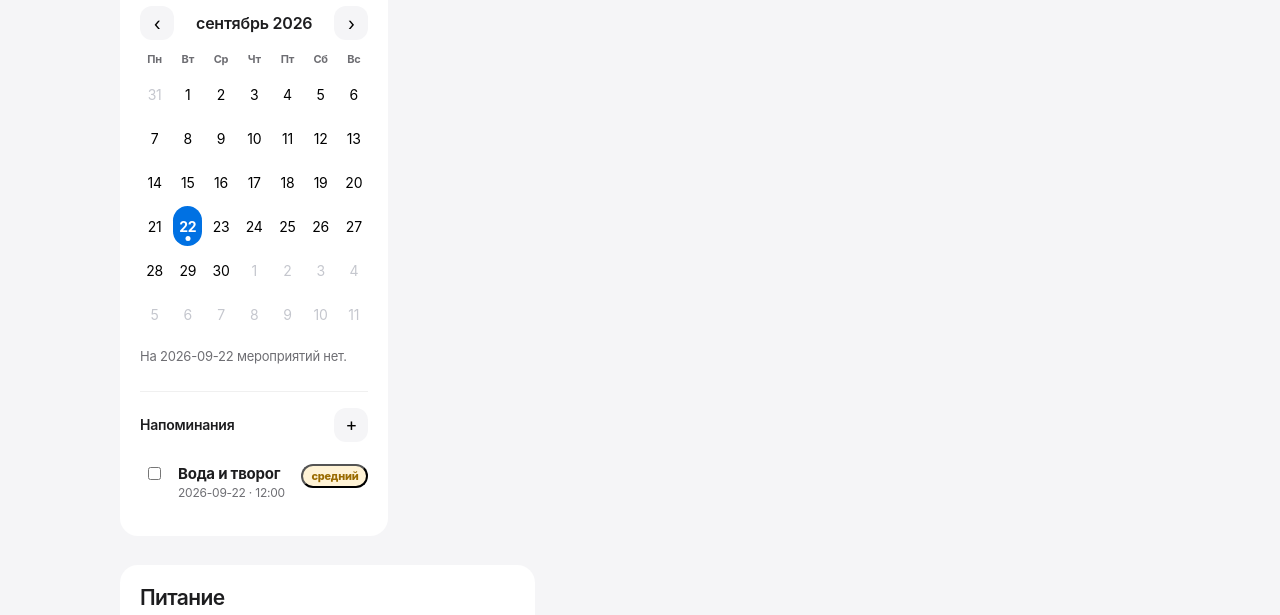
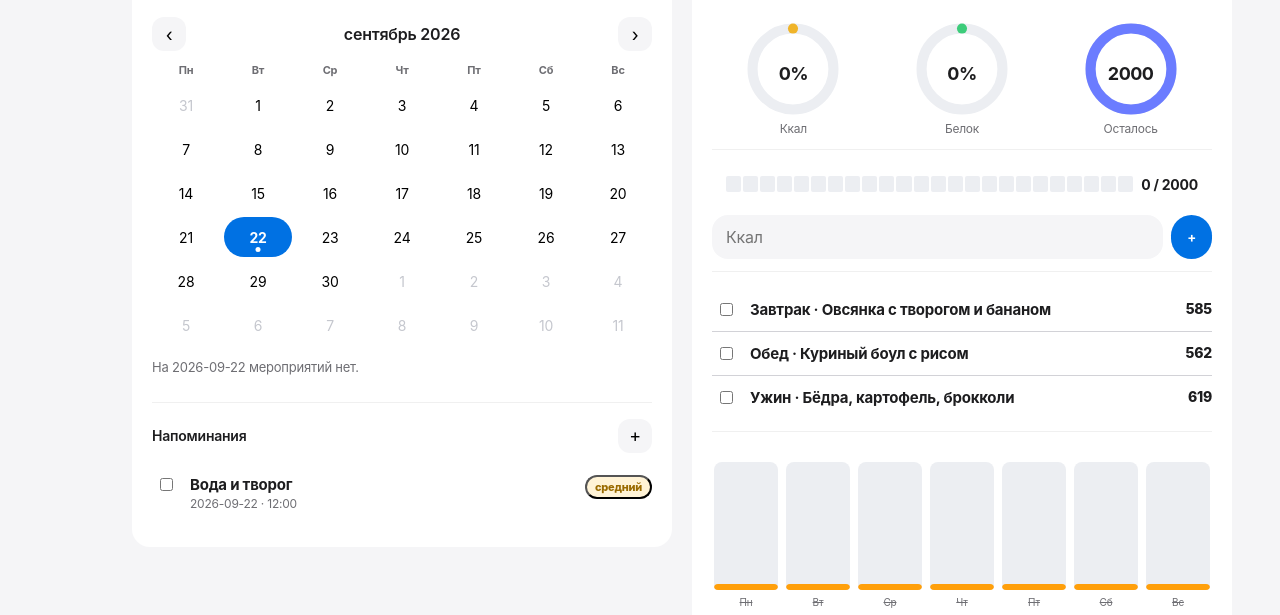
Before and after one commit to ewblycom/doma-app, a plain HTML site: page index.html in a window 1280 px wide. Shown: the part 349-964 px from the top of the page. Drawn offline with Linux system fonts and the light colour scheme.

Commit message:
Широкий десктоп главной

```diff
--- a/home.css
+++ b/home.css
@@ -26,12 +26,23 @@
 .mail-item b { display:block; font-size:15px; font-weight:600; }
 .mail-item small { display:block; margin-top:3px; color:#7a7a7a; font-size:12px; }
 #home .block-mail { min-height: 280px; }
-@media (min-width: 800px) {
+@media (min-width: 900px) {
+  .app {
+    max-width: 1180px !important;
+    width: 100% !important;
+    margin: 0 auto !important;
+    padding: 28px 40px 56px 124px !important;
+  }
   #home.on {
-    display: flex !important;
-    flex-direction: column;
-    gap: 17px;
+    display: grid !important;
+    grid-template-columns: 1fr 1fr !important;
+    gap: 20px !important;
+    align-items: start;
   }
+  #home.on > .mcf,
+  #home.on > .block-mail { grid-column: 1 / -1 !important; }
+  #home.on > .block-day,
+  #home.on > .block-food { min-width: 0; }
   .mail-grid {
     display: grid;
     grid-template-columns: 1.15fr .85fr;
@@ -39,4 +50,14 @@
     align-items: start;
   }
   #home .block-mail { min-height: 360px; }
+  #home .block-day,
+  #home .block-food,
+  #home .block-mail { padding: 22px 24px 24px; }
+  .ring-wrap svg { width: 104px; height: 104px; }
 }
+@media (min-width: 1280px) {
+  .app {
+    max-width: 1280px !important;
+    padding: 32px 48px 64px 132px !important;
+  }
+}
```
